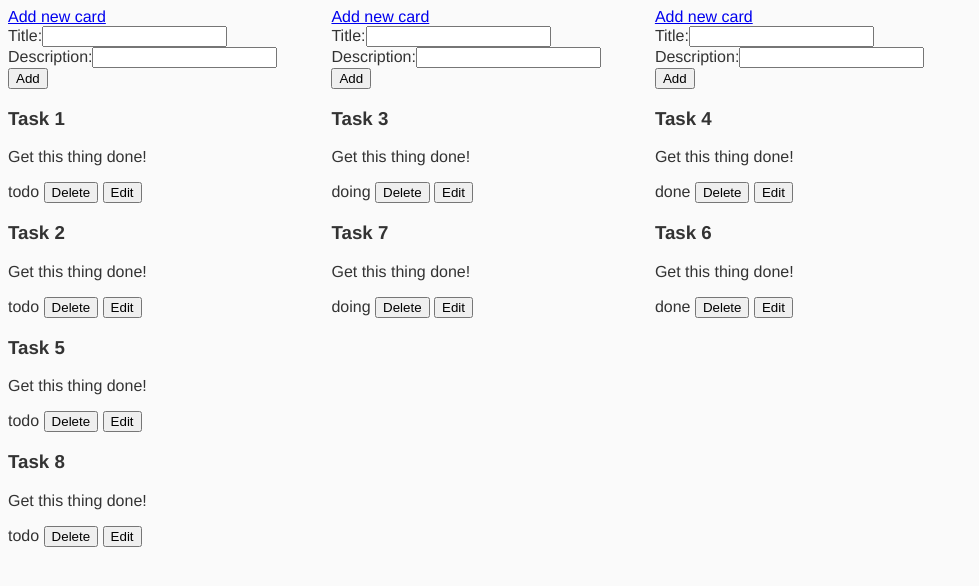
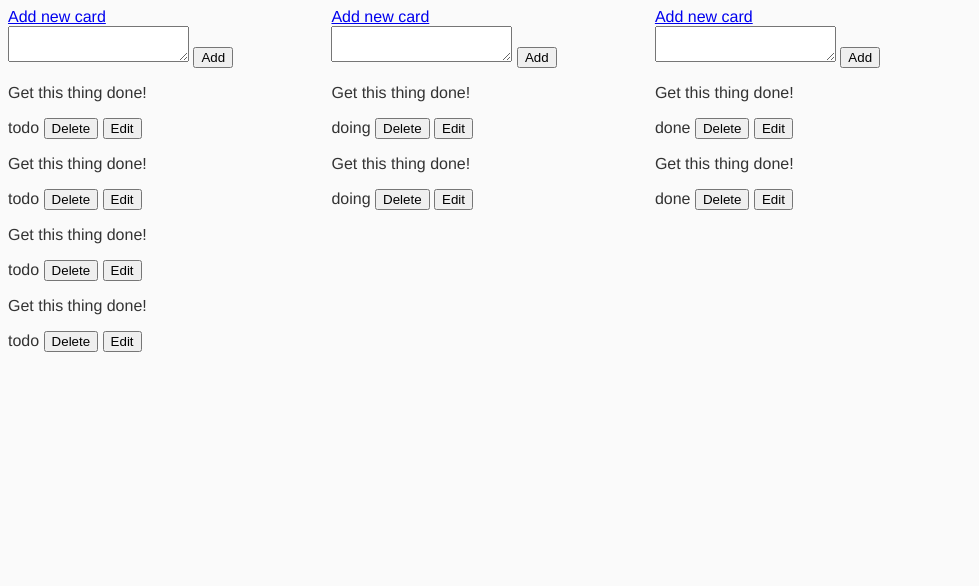
Before and after one commit to ireneyiu/kanban, a website: page app/index.html in a window 1280 px wide. Shown: the whole page, without its empty margins (0-979 px from the left). Drawn offline with nearby package versions, Linux system fonts and the light colour scheme; files that its build step writes are made by us from their sources.

Commit message:
Remove title from kanban cards. Change input elements to textarea.

```diff
--- a/app/index.html
+++ b/app/index.html
@@ -35,13 +35,11 @@
         <script id="columnTemplate" type="text/template">
           <a id="showForm" href="#">Add new card</a>
           <form id="addCard" action="#">
-            <label for="title">Title:</label><input id="title" type="text" />
-            <label for="description">Description:</label><input id="description" type="text" />
+            <textarea id="description"></textarea>
             <button id="add">Add</button>
           </form>
         </script>
         <script id="cardTemplate" type="text/template">
-          <h1><%= title %></h1>
           <p><%= description %></p>
           <label><%= status %></label>
           <button class="delete">Delete</button>
@@ -49,8 +47,7 @@
         </script>
         <script id="editTemplate" type="text/template">
           <form action="#">
-              <input class="title" value="<%= title %>" />
-              <input class="description" value="<%= description %>" />
+              <textarea class="description"><%= description %></textarea>
               <input id="status" type="hidden" value="<%= status %>" />
               <button class="save">Save</button>
               <button class="cancel">Cancel</button>
--- a/app/scripts/main.js
+++ b/app/scripts/main.js
@@ -1,20 +1,19 @@
 (function ($) {
-
     var todoCards = [
-      { title: "Task 1", description: "Get this thing done!", status: "todo" },
-      { title: "Task 2", description: "Get this thing done!", status: "todo" },
-      { title: "Task 5", description: "Get this thing done!", status: "todo" },
-      { title: "Task 8", description: "Get this thing done!", status: "todo" }
+      { description: "Get this thing done!", status: "todo" },
+      { description: "Get this thing done!", status: "todo" },
+      { description: "Get this thing done!", status: "todo" },
+      { description: "Get this thing done!", status: "todo" }
     ];
 
     var doingCards = [
-      { title: "Task 3", description: "Get this thing done!", status: "doing" },
-      { title: "Task 7", description: "Get this thing done!", status: "doing" }
+      { description: "Get this thing done!", status: "doing" },
+      { description: "Get this thing done!", status: "doing" }
     ];
 
     var doneCards = [
-      { title: "Task 4", description: "Get this thing done!", status: "done" },
-      { title: "Task 6", description: "Get this thing done!", status: "done" }
+      { description: "Get this thing done!", status: "done" },
+      { description: "Get this thing done!", status: "done" }
     ];
 
     var Card = Backbone.Model.extend({
@@ -83,7 +82,6 @@
         this.collection.on("remove", this.removeCard, this);
       },
       render: function() {
-    //    this.$el.find("article").remove();
         this.$el.html(this.template());
         _.each(this.collection.models, function(item) {
           this.renderCard(item);
@@ -99,7 +97,7 @@
       addCard: function(e) {
         e.preventDefault();
         var formData = {};
-        $('#addCard').children('input').each(function(i, el) {
+        $('#addCard').children('textarea').each(function(i, el) {
           if ($(el).val() !== "") {
             formData[el.id] = $(el).val();
           }
```
